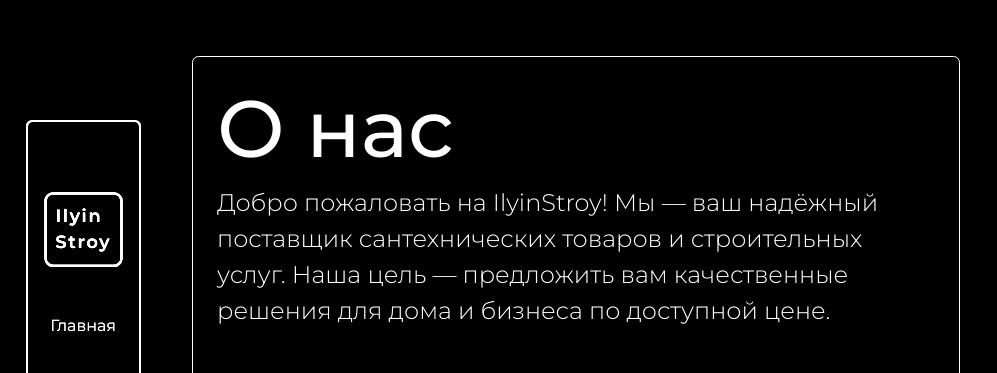
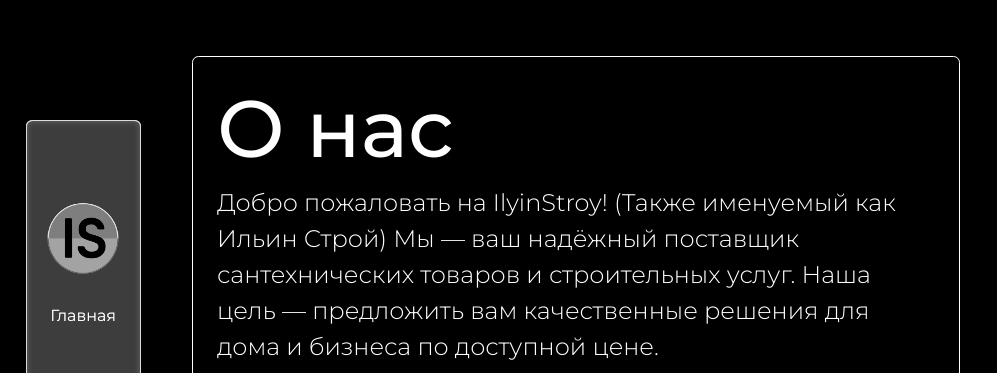
Before and after one commit to ASAFGracia/ilyin_stroy, a Django app: page /obout-us/ in a window 1280 px wide. Shown: the top 373 px of the page, without its empty margins (0-997 px from the left). Run offline with Django 5.2, Linux system fonts and the light colour scheme.

Commit message:
новые фоточки и панелька навигации

```diff
--- a/gen/base/static/base/css/styles.css
+++ b/gen/base/static/base/css/styles.css
@@ -67,12 +67,14 @@
     display: flex;
     height: 70vh;
     position: fixed;
-    border-radius: 0.5vw;
     justify-content: space-around;
     width: 9vw;
     flex-direction: column;
     z-index: 1000;
-    border: #fff solid 2px;
+    background: rgba(0, 0, 0, 0.4);
+    backdrop-filter: blur(3px);
+    border-radius: 0.5vw;
+    border: 1px solid rgba(255, 255, 255, 0.7);
 }
 
 .ul-gen {
@@ -98,6 +100,11 @@
     transform: scale(1.1);
     cursor: pointer;
     transition: all 1s ease;
+}
+
+.index-div-photo1 img {
+    width: 5vw;
+    margin-bottom: 4vh;
 }
 
 body {
@@ -297,7 +304,7 @@
 }
 
 .index-photo {
-    background-image: url("/static/base/img/photo-index.jpg");
+    background-image: url("/static/base/img/newIndPhoto2.jpeg");
     background-attachment: fixed;
     background-size: cover;
     background-position: center;
@@ -310,23 +317,11 @@
     margin-left: 30vh;
 }
 
-.index-div-photo1 p {
-    letter-spacing: 0.1em;
-    font-family: "Montserrat", sans-serif;
-    color: #fff;
-    position: relative;
-    border: 2px solid #fff;
-    font-size: 2vh;
-    padding: 1vh;
-    font-weight: 550;
-    border-radius: 1vh;
-}
-
 .index-div-photo2 {
     width: 30vw;
     height: 10vh;
-    margin-left: 60vw;
-    margin-top: 80vh;
+    margin-left: 65vw;
+    margin-top: 27vh;
     display: flex;
     position: absolute;
 }
@@ -334,13 +329,13 @@
 .index-div-photo2 p {
     font-family: "Montserrat", sans-serif;
     font-size: 4vh;
-    color: #fff;
+    color: black;
     justify-content: center;
     align-self: center;
 }
 
 .photo-div1 {
-    background-image: url("/static/base/img/pod-div1.png");
+    background-image: url("/static/base/img/newIndPhoto1.jpeg");
     background-attachment: fixed;
     background-size: cover;
     background-position: center;
@@ -800,11 +795,24 @@
     margin-top: -20vh;
 }
 
-.missiya h3,
-p {
-    color: #fff;
-    font-family: Montserrat, sans-serif;
-}
+.missiya h3, p {
+    color: #fff;
+    font-family: Montserrat, sans-serif;
+}
+
+.missiya h3 {
+    font-size: 2.5vh;
+    font-weight: 450;
+}
+
+.missiya p {
+    font-size: 1.7vh;
+    font-weight: 350;
+    text-indent: 1vw;
+    opacity: 0.8;
+}
+
+
 
 .o-nas-photo2 {
     background: linear-gradient(rgba(255, 255, 255, 0.1), rgba(0, 0, 0, 0.5)),
@@ -1045,7 +1053,7 @@
     position: relative;
     background-color: #fff;
     display: flex;
-    margin-bottom: 0;
+    margin-bottom: 5vh;
     border-radius: 1vw;
     flex-direction: column;
     filter: drop-shadow(0 0 0.3rem white);
@@ -1909,10 +1917,6 @@
         display: none;
     }
 
-    .index-div-photo1 p {
-        display: none;
-    }
-
     footer {
         font-family: Montserrat, sans-serif;
         margin-left: 5vw;
@@ -1983,6 +1987,7 @@
 
     .index-div-photo2 {
         margin-left: 55vw;
+        margin-top: 65vw;
     }
 
     .index-div-photo2 p {
@@ -1992,6 +1997,12 @@
     .index-gen {
         width: 90%;
         margin-left: 5%;
+    }
+
+    .photo-div1 {
+        height: 120vw;
+        margin-top: 5vh;
+        margin-bottom: 5vh;
     }
 
     .index-divdob1 {
--- a/gen/base/templates/base/base.html
+++ b/gen/base/templates/base/base.html
@@ -5,6 +5,7 @@
     <meta charset="UTF-8">
     <meta name="viewport" content="width=device-width, initial-scale=1.0">
     <meta http-equiv="X-UA-Compatible" content="ie=edge">
+    <meta name="description" content="Ильин Строй — строительные услуги и сантехника в Витебске. Фундаменты, ремонты под ключ, установка сантехники. Качественно и в срок.">
     <title>{% block title %}{% endblock %}</title>
     <link href="https://cdn.jsdelivr.net/npm/bootstrap@5.0.2/dist/css/bootstrap.min.css" rel="stylesheet" integrity="sha384-EVSTQN3/azprG1Anm3QDgpJLIm9Nao0Yz1ztcQTwFspd3yD65VohhpuuCOmLASjC" crossorigin="anonymous">
     <link rel="stylesheet" href="{% static 'base/css/styles.css' %}">
@@ -17,7 +18,7 @@
 
         <div class="ul-gen">
                 <div class="index-div-photo1">
-                    <a href="{% url 'home' %}"><p>Ilyin <br> Stroy</p></a>
+                    <a href="{% url 'home' %}"><img src="{% static "base/img/LOGO.png" %}" alt=""></a>
                 </div>
                 <a href="{% url 'home' %}" class="ssgen"><p>Главная</p></a>
                 <a href="{% url 'onas' %}" class="ssgen"><p>О нас</p></a>
@@ -40,7 +41,7 @@
                 </div>
                 <div class="div-znach">
                     <h3>Адрес</h3>
-                    <p>пр.Фунзе,д.55 помещение-21</p>
+                    <p>г. Витебск пр.Фунзе,д.55 помещение-21</p>
                 </div>
                 <div class="div-znach">
                     <h3>Электронная <br> почта</h3>
--- a/gen/base/templates/base/onas.html
+++ b/gen/base/templates/base/onas.html
@@ -9,7 +9,7 @@
         <div class="otstup" id="contactsot"></div>
         <div class="o-nas-gen">
             <h3>О нас</h3>
-            <p>Добро пожаловать на IlyinStroy!
+            <p>Добро пожаловать на IlyinStroy! (Также именуемый как Ильин Строй)
                 Мы — ваш надёжный поставщик сантехнических
                 товаров и строительных услуг. Наша цель —
                 предложить вам качественные решения для дома
```
Also changed, not shown: gen/base/templates/base/index.html (+22 -1 lines), gen/base/static/base/img/newIndPhoto1.jpeg (added), 1 other file.
